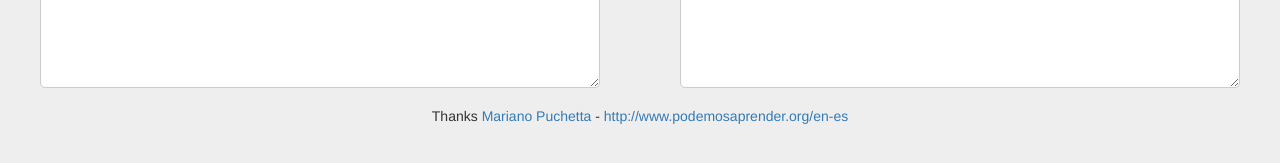
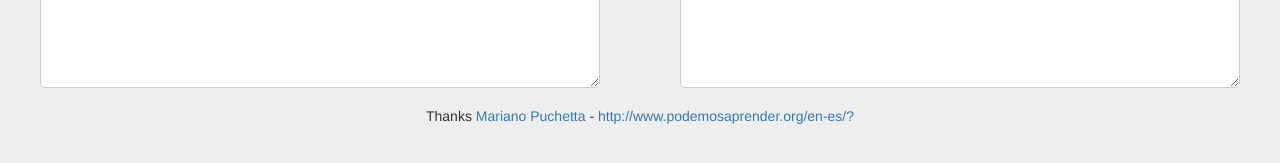
Before and after one commit to podemosaprender/podemosaprender.github.io, a Jekyll site: the page en-es/index.html, which Jekyll copies as it is, in a window 1280 px wide. Shown: the part 732-895 px from the top of the page. Built offline with Jekyll 4.4.1, drawn with Linux system fonts in a browser that asks for light colours; some web fonts are replaced; part of the change alters nothing that is shown.

Commit message:
FIX: algo raro con las url en github

```diff
--- a/en-es/index.html
+++ b/en-es/index.html
@@ -15,7 +15,7 @@
             <script src="https://oss.maxcdn.com/libs/html5shiv/3.7.3/html5shiv.js"></script>
             <script src="https://oss.maxcdn.com/libs/respond.js/1.4.2/respond.min.js"></script>
         <![endif]-->
-
+	<!-- github: https://github.com/podemosaprender/en-es -->
 </head>
 
 <body>
@@ -26,7 +26,7 @@
 			</div>
    	</form>
 		<div class="text-center">
-			<p>Thanks <a href="http://www.podemosaprender.org/con/marianopuchetta">Mariano Puchetta</a> - <a href="http://www.podemosaprender.org/en-es">http://www.podemosaprender.org/en-es</a></p>
+			<p>Thanks <a href="http://www.podemosaprender.org/con/marianopuchetta">Mariano Puchetta</a> - <a href="http://www.podemosaprender.org/en-es/?">http://www.podemosaprender.org/en-es/?</a></p>
 		</div>
 
     <script>
```
